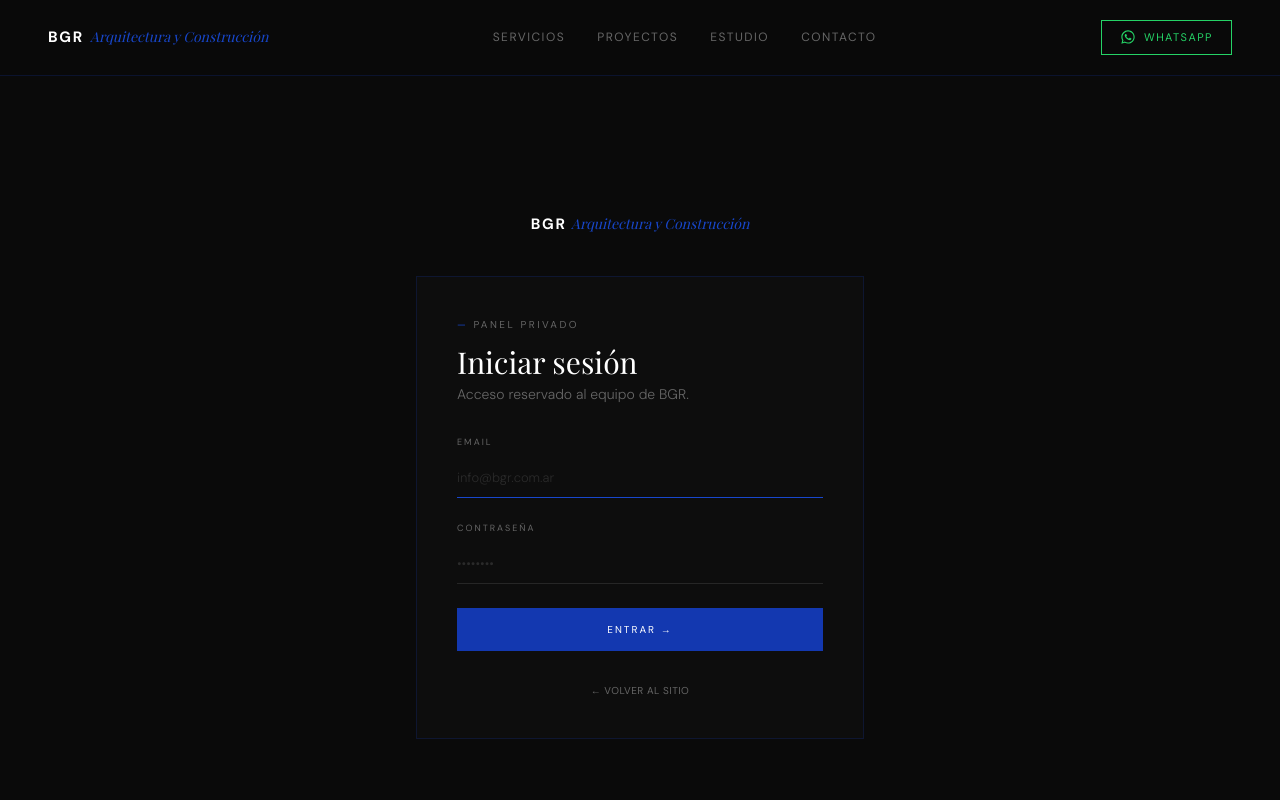
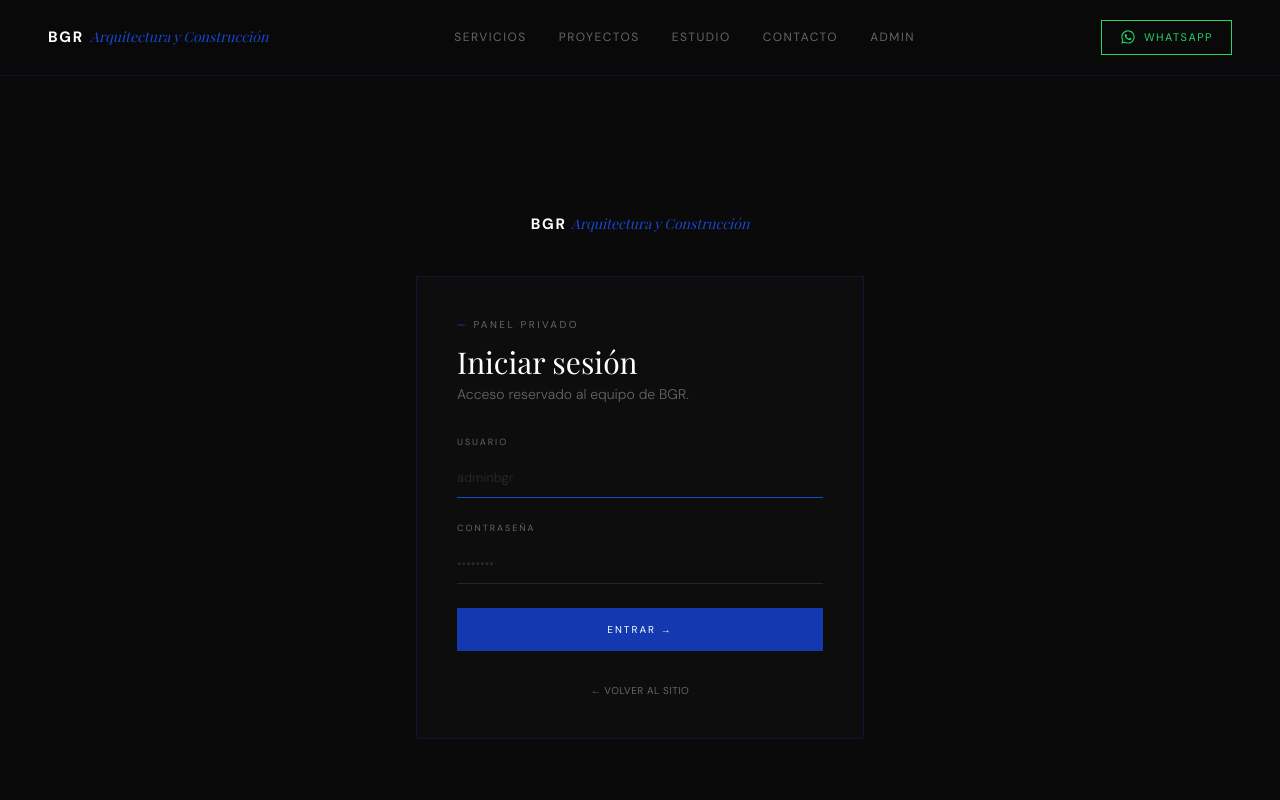
Before and after one commit to nicocasti959595/bgr-estudio-arquitectura, a Next.js app: page /admin/login in a window 1280 px wide. Shown: the top 800 px of the page. Built offline with nearby package versions, Linux system fonts and the light colour scheme.

Commit message:
Admin: link en nav + login con usuario adminbgr, policies con email nuevo

```diff
--- a/app/admin/login/page.tsx
+++ b/app/admin/login/page.tsx
@@ -18,8 +18,11 @@ export default function LoginPage() {
     setError(null);
 
     const supabase = createSupabaseBrowser();
+    // Permitir "adminbgr" sin @ — autocompletamos al dominio interno.
+    const valor = email.trim();
+    const emailFinal = valor.includes("@") ? valor : `${valor}@bgr.com.ar`;
     const { error } = await supabase.auth.signInWithPassword({
-      email: email.trim(),
+      email: emailFinal,
       password,
     });
 
@@ -68,17 +71,18 @@ export default function LoginPage() {
                 htmlFor="email"
                 className="block text-[9px] tracking-[2px] uppercase text-muted mb-2"
               >
-                Email
+                Usuario
               </label>
               <input
                 id="email"
-                type="email"
+                type="text"
                 required
                 value={email}
                 onChange={(e) => setEmail(e.target.value)}
-                placeholder="info@bgr.com.ar"
+                placeholder="adminbgr"
                 className="bgr-input"
                 autoFocus
+                autoComplete="username"
               />
             </div>
             <div>
--- a/components/Header.tsx
+++ b/components/Header.tsx
@@ -1,12 +1,14 @@
 "use client";
 
+import Link from "next/link";
 import { useState } from "react";
 
 const links = [
-  { href: "#servicios", label: "Servicios" },
-  { href: "#proyectos", label: "Proyectos" },
-  { href: "#estudio", label: "Estudio" },
-  { href: "#contacto", label: "Contacto" },
+  { href: "#servicios", label: "Servicios", external: false },
+  { href: "#proyectos", label: "Proyectos", external: false },
+  { href: "#estudio", label: "Estudio", external: false },
+  { href: "#contacto", label: "Contacto", external: false },
+  { href: "/admin/login", label: "Admin", external: true },
 ];
 
 export function Header() {
@@ -25,7 +27,16 @@ export function Header() {
         </a>
 
         <nav className="hidden md:flex gap-8">
-          {links.map((l) => (
+          {links.map((l) =>
+            l.external ? (
+              <Link
+                key={l.href}
+                href={l.href}
+                className="text-[12px] tracking-[1.5px] uppercase text-muted hover:text-accent2 transition-colors"
+              >
+                {l.label}
+              </Link>
+            ) : (
               <a
                 key={l.href}
                 href={l.href}
@@ -33,7 +44,8 @@ export function Header() {
               >
                 {l.label}
               </a>
-          ))}
+            )
+          )}
         </nav>
 
         <div className="flex items-center gap-3">
@@ -81,7 +93,17 @@ export function Header() {
       {open && (
         <div className="md:hidden border-t border-line bg-ink">
           <nav className="flex flex-col px-6 py-4">
-            {links.map((l) => (
+            {links.map((l) =>
+              l.external ? (
+                <Link
+                  key={l.href}
+                  href={l.href}
+                  onClick={() => setOpen(false)}
+                  className="font-serif text-lg text-accent2 py-3 border-b border-line2"
+                >
+                  {l.label}
+                </Link>
+              ) : (
                 <a
                   key={l.href}
                   href={l.href}
@@ -90,7 +112,8 @@ export function Header() {
                 >
                   {l.label}
                 </a>
-            ))}
+              )
+            )}
             <a
               href="https://wa.me/5491122506347"
               target="_blank"
```
Also changed, not shown: 1 other file (tests, documents, lock files or other folders). Lines whose indentation alone changed are shown as unchanged.
